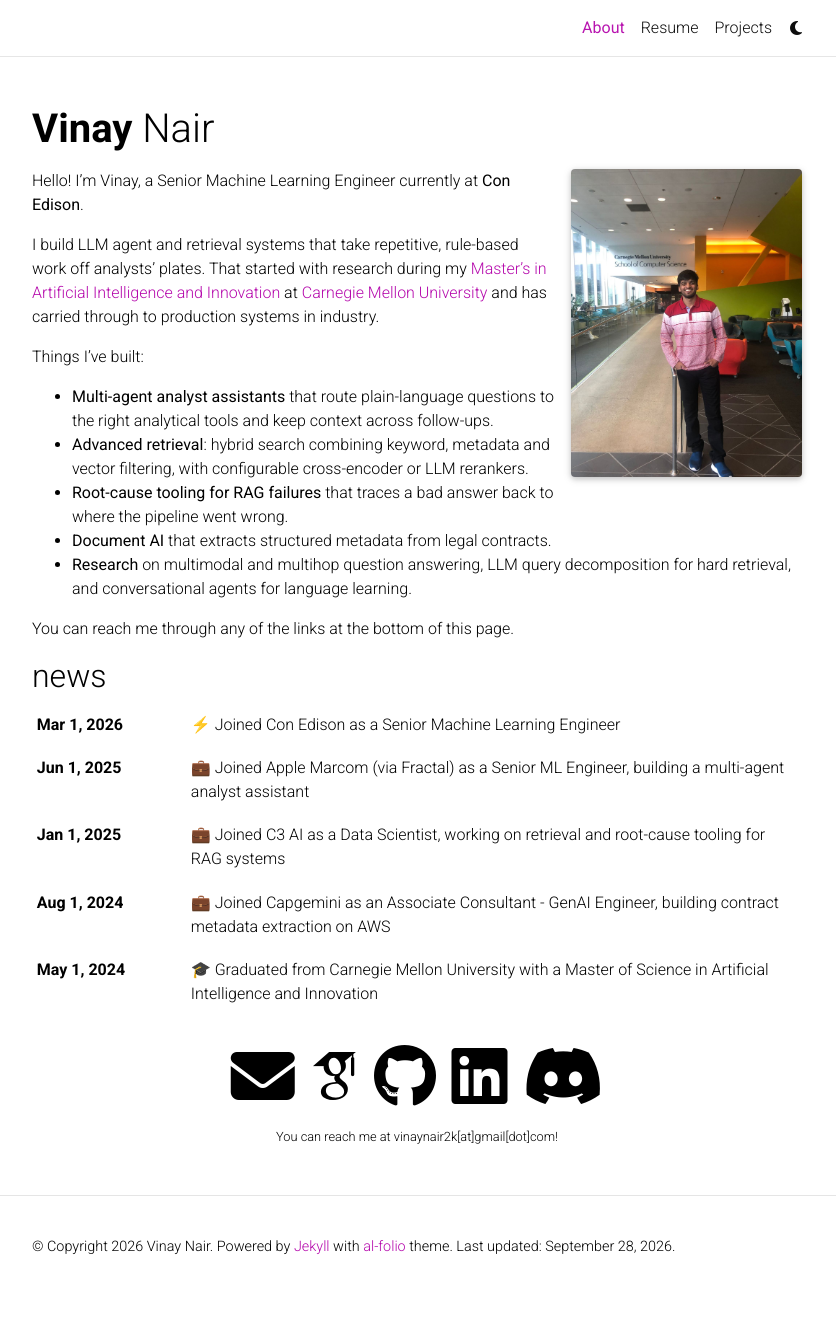
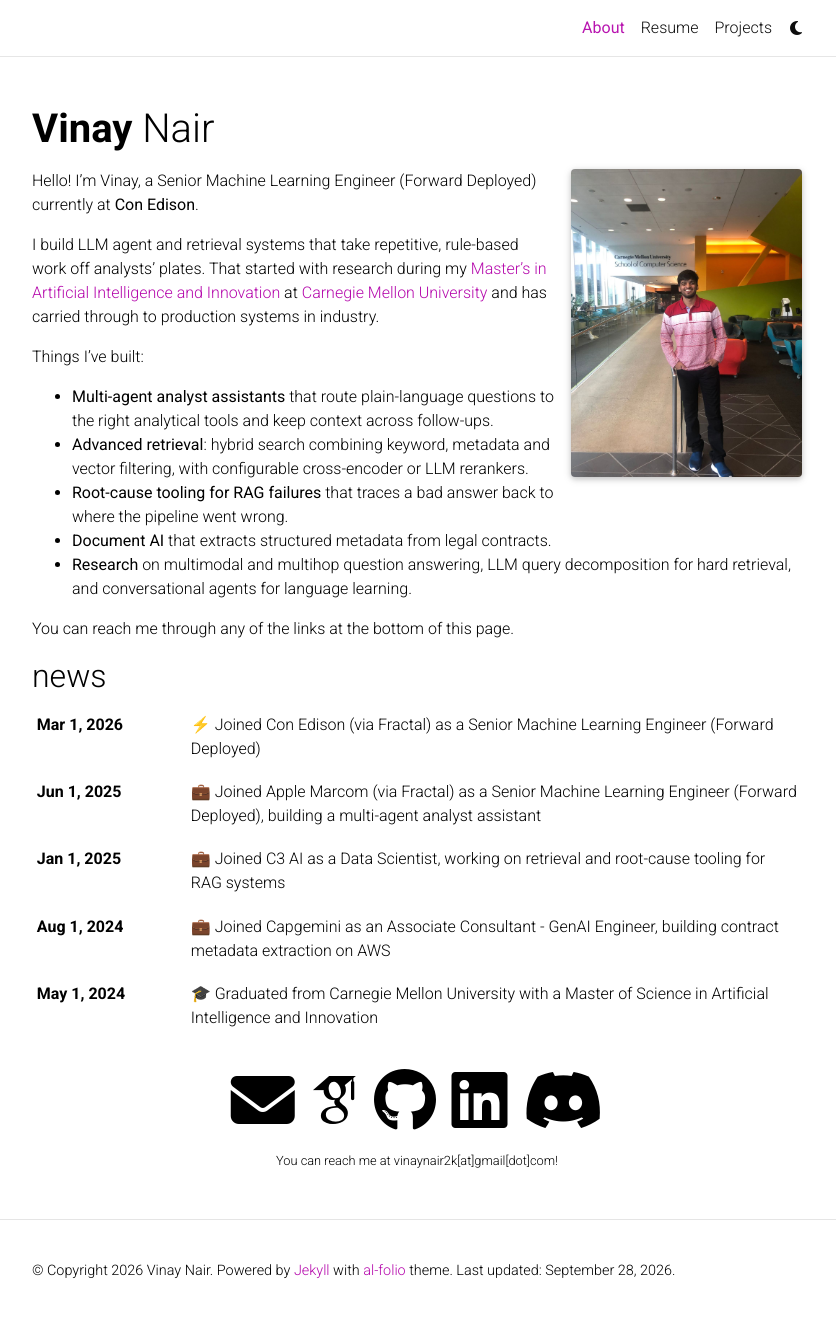
Before and after one commit to vinwizardtoo/vinwizardtoo.github.io, a Jekyll site: the page built from _pages/about.md, in a window 1280 px wide and 1321 px high. Shown: the top 1317 px of the window, without its empty margins (223-1059 px from the left). Built offline with Jekyll 4.4.1, drawn with Linux system fonts in a browser that asks for light colours; full-size pictures stand in for the smaller copies a plugin makes; some web fonts are replaced; comment, search, counter and statistics services are not loaded; a style sheet for code colours, icons or effects is not loaded.

Commit message:
Mark Apple and Con Edison roles as Forward Deployed MLE via Fractal

```diff
--- a/_data/cv.yml
+++ b/_data/cv.yml
@@ -37,11 +37,11 @@
 - title: Experience
   type: time_table
   contents:
-    - title: Senior Machine Learning Engineer
-      institution: Con Edison
+    - title: Senior Machine Learning Engineer (Forward Deployed)
+      institution: Con Edison (via Fractal)
       year: 2026 - Now
 
-    - title: Senior ML Engineer
+    - title: Senior Machine Learning Engineer (Forward Deployed)
       institution: Apple Marcom (via Fractal)
       year: 2025 - 2026
       description:
--- a/_pages/about.md
+++ b/_pages/about.md
@@ -16,7 +16,7 @@
 social: true  # includes social icons at the bottom of the page
 ---
 
-Hello! I'm Vinay, a Senior Machine Learning Engineer currently at <b>Con Edison</b>.
+Hello! I'm Vinay, a Senior Machine Learning Engineer (Forward Deployed) currently at <b>Con Edison</b>.
 
 I build LLM agent and retrieval systems that take repetitive, rule-based work off analysts' plates. That started with research during my <a href='https://msaii.cs.cmu.edu/'>Master's in Artificial Intelligence and Innovation</a> at <a href='https://www.cmu.edu'>Carnegie Mellon University</a> and has carried through to production systems in industry.
 
```
Also changed, not shown: _news/announcement_11.md (+1 -1 lines), _news/announcement_12.md (+1 -1 lines).
